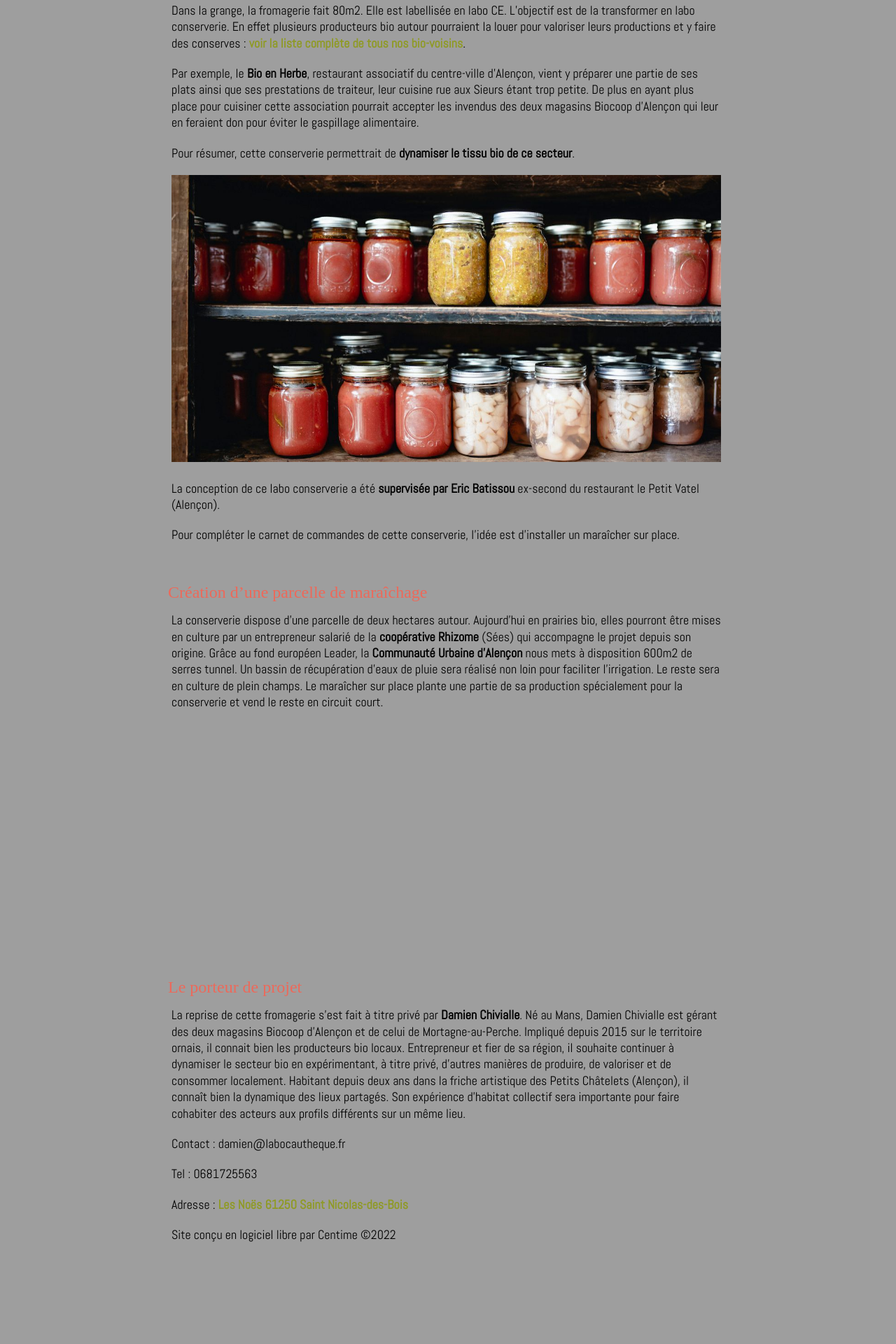
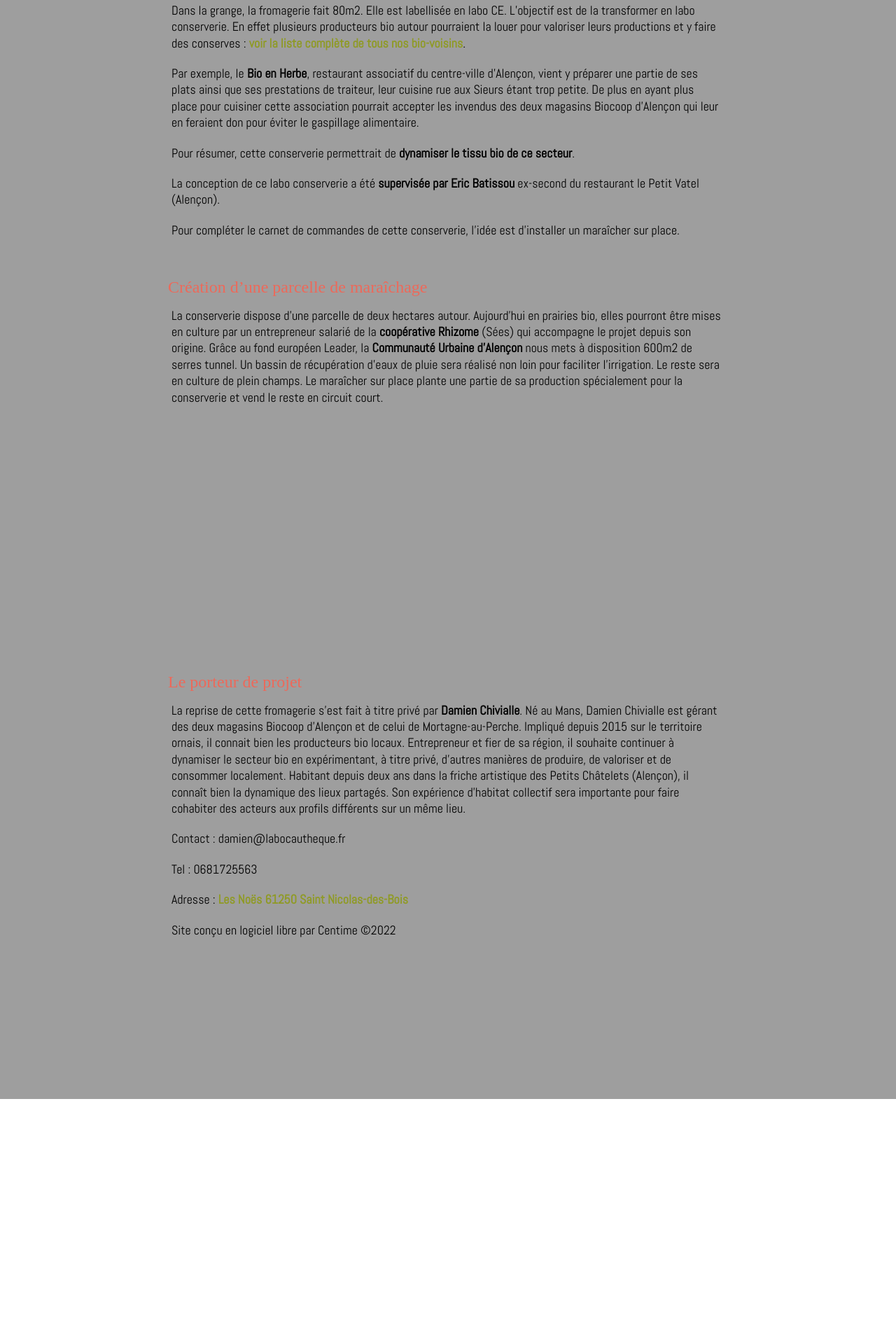
Before and after one commit to DamienChivialle/bocautheque, a Jekyll site: the page built from pages/index.md, in a window 1280 px wide. Shown: the part 2098-4018 px from the top of the page at 70% size. Built offline with Jekyll 4.4.1, drawn with Linux system fonts in a browser that asks for light colours; after the commit the page ends 3668 px from its top, so only the background shows below that.

Commit message:
Update index.md

```diff
--- a/pages/index.md
+++ b/pages/index.md
@@ -30,8 +30,6 @@ Par exemple, le **Bio en Herbe**, restaurant associatif du centre-ville d’Alen
 
 Pour résumer, cette conserverie permettrait de **dynamiser le tissu bio de ce secteur**.
 
-![étagère de bocaux](https://damienchivialle.github.io/bocautheque/assets/img/bocaux_fond1.jpg)
-
 La conception de ce labo conserverie a été **supervisée par Eric Batissou** ex-second du restaurant le Petit
 Vatel (Alençon).
 
```
